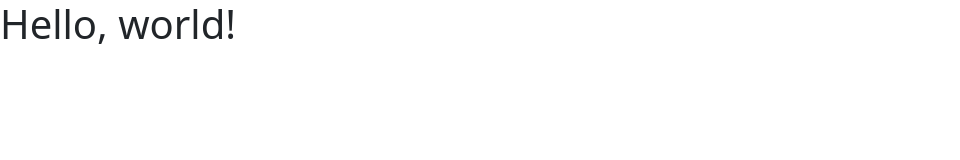
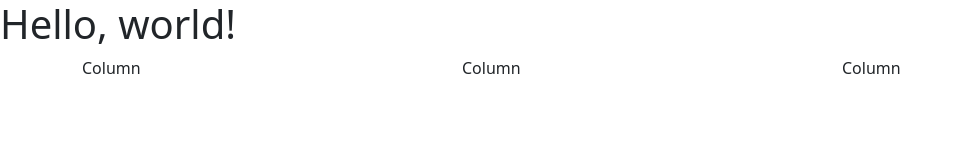
Before and after one commit to beachpunk/bootstrap-boilerplate, a plain HTML site: page index.html in a window 1280 px wide. Shown: the whole page, without its empty margins (0-960 px from the left). Drawn offline with nearby package versions, Linux system fonts and the light colour scheme.

Commit message:
Added bootstrap code to index.html

```diff
--- a/index.html
+++ b/index.html
@@ -23,5 +23,19 @@
     <script src="https://cdn.jsdelivr.net/npm/@popperjs/core@2.9.2/dist/umd/popper.min.js" integrity="sha384-IQsoLXl5PILFhosVNubq5LC7Qb9DXgDA9i+tQ8Zj3iwWAwPtgFTxbJ8NT4GN1R8p" crossorigin="anonymous"></script>
     <script src="https://cdn.jsdelivr.net/npm/bootstrap@5.0.2/dist/js/bootstrap.min.js" integrity="sha384-cVKIPhGWiC2Al4u+LWgxfKTRIcfu0JTxR+EQDz/bgldoEyl4H0zUF0QKbrJ0EcQF" crossorigin="anonymous"></script>
     -->
+
+    <div class="container">
+      <div class="row">
+        <div class="col">
+          Column
+        </div>
+        <div class="col">
+          Column
+        </div>
+        <div class="col">
+          Column
+        </div>
+      </div>
+    </div>
   </body>
 </html>
```
